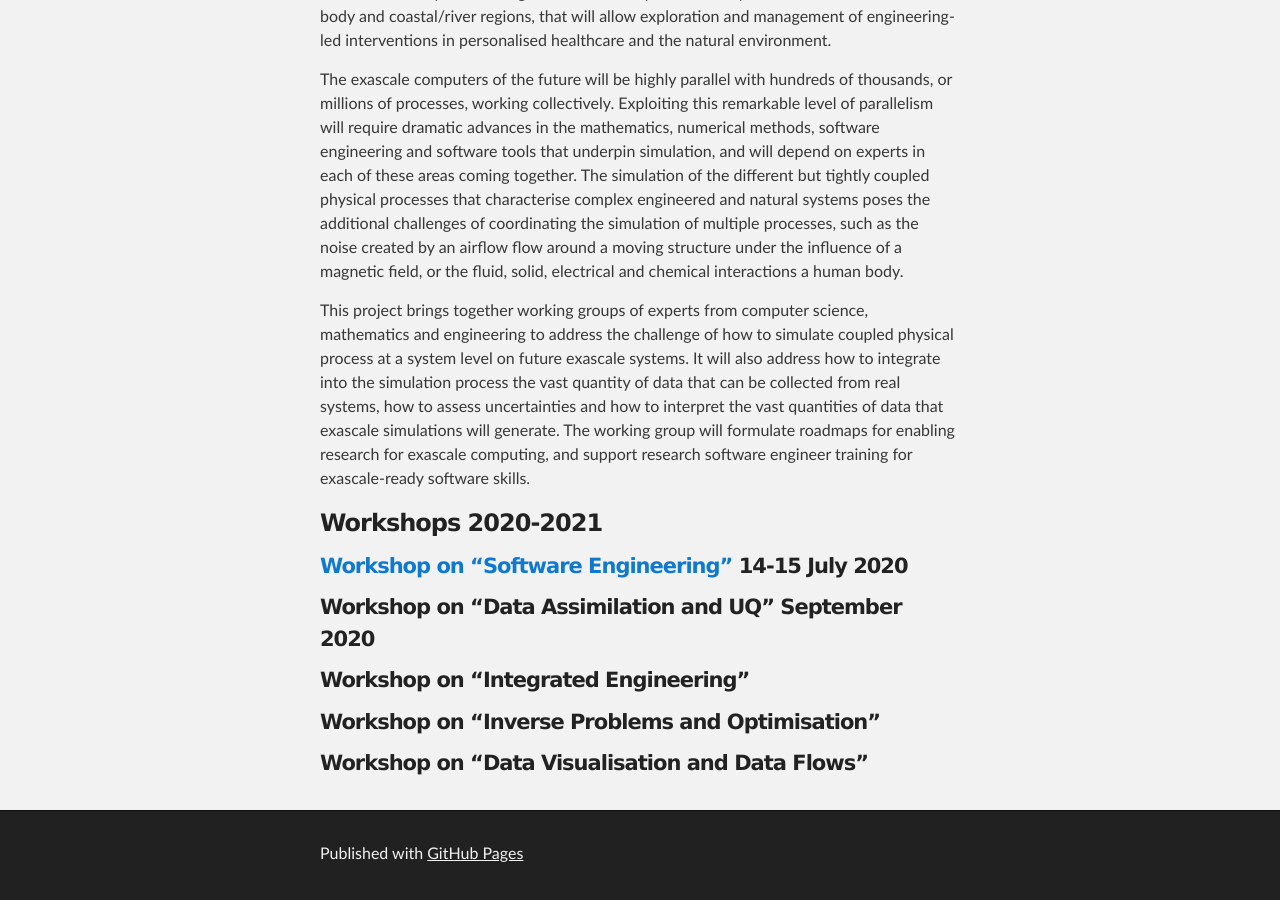
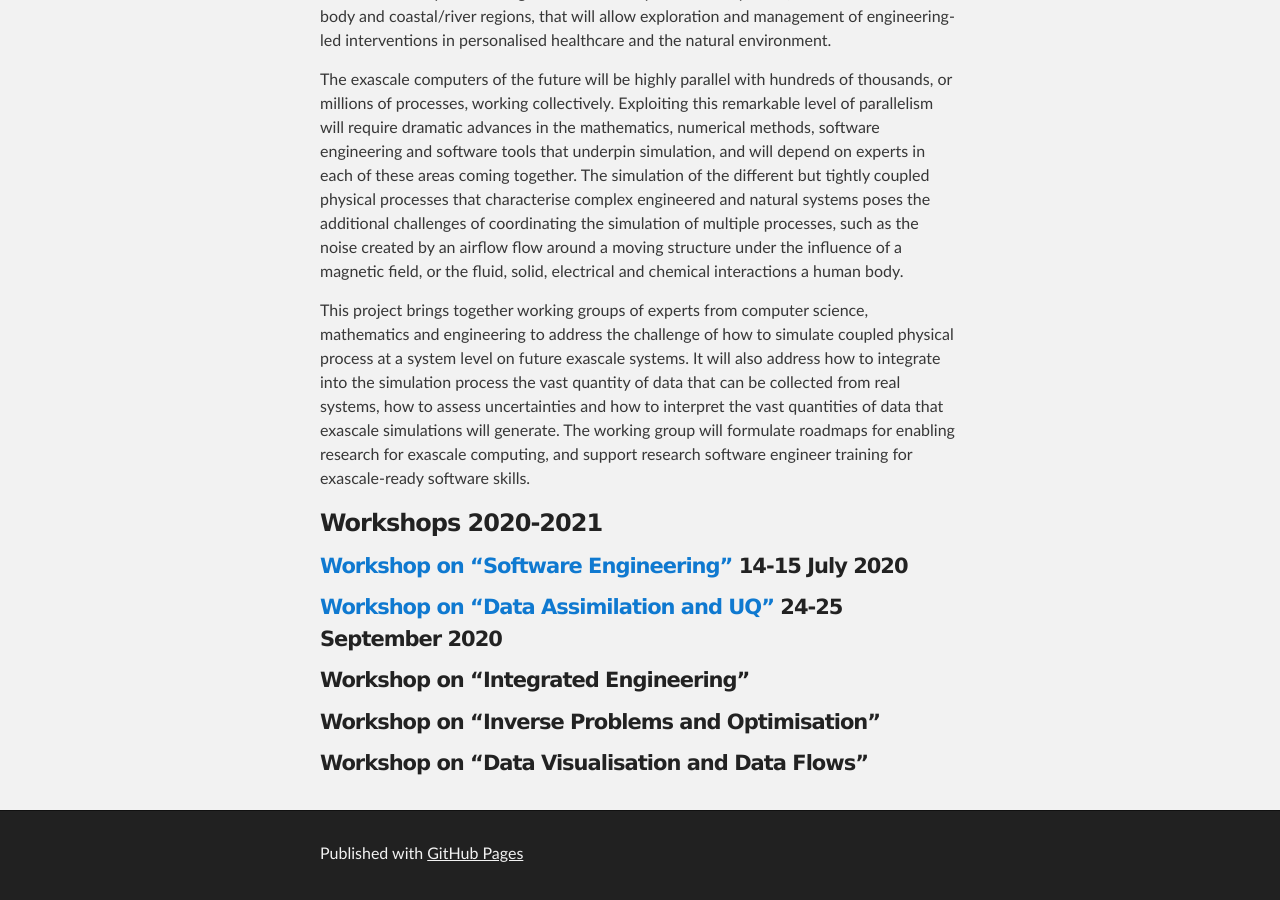
Before and after one commit to Excalibur-SLE/Excalibur-SLE.github.io, a Jekyll site: the page built from index.md, in a window 1280 px wide and 900 px high, scrolled down 645 px. Built offline with Jekyll 4.4.1, drawn with Linux system fonts in a browser that asks for light colours; our own code applies the rules of GitHub Pages for plain Markdown files.

Commit message:
Add workshop 2 dates

```diff
--- a/index.md
+++ b/index.md
@@ -54,7 +54,7 @@ engineer training for exascale-ready software skills.
 
 #### [Workshop on "Software Engineering"](workshop1.html) 14-15 July 2020
 
-#### Workshop on "Data Assimilation and UQ" September 2020
+#### [Workshop on "Data Assimilation and UQ"](workshop2.html) 24-25 September 2020
 
 #### Workshop on "Integrated Engineering"
 
```
Also changed, not shown: workshop2.md (added, +6 -0 lines).
